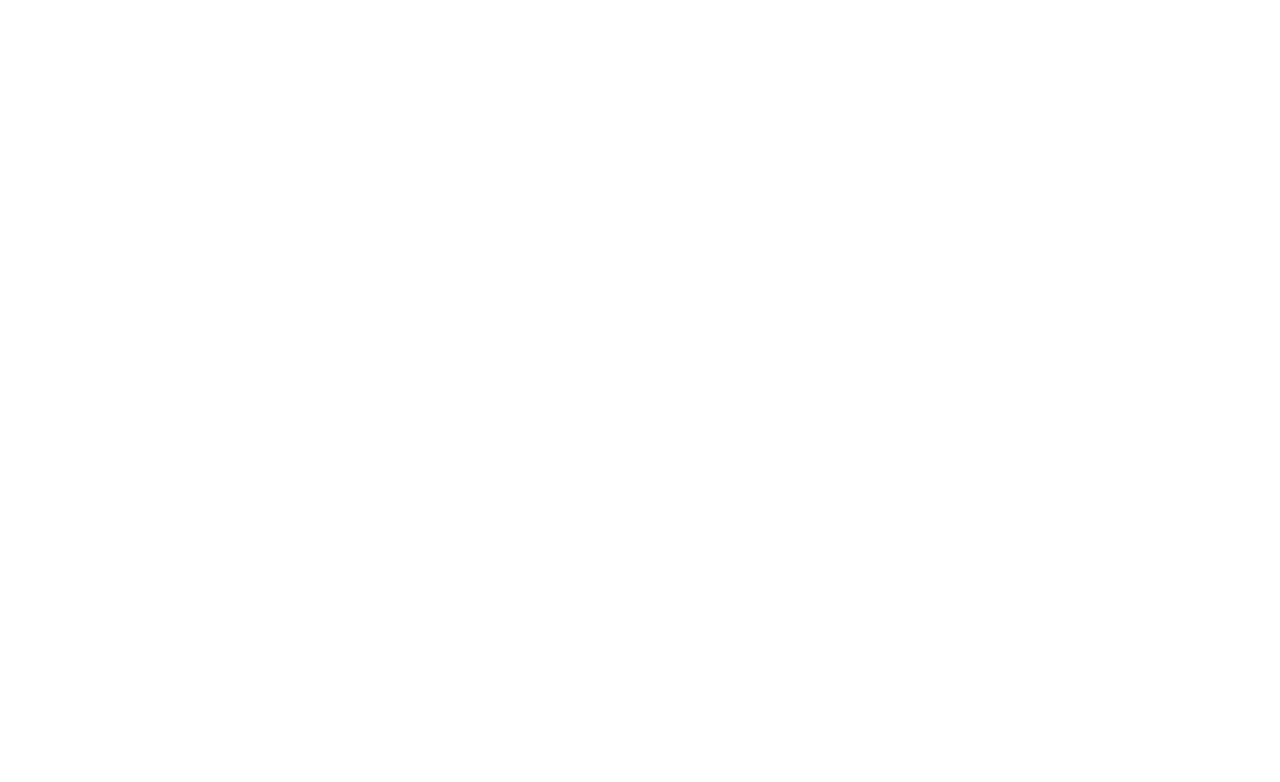
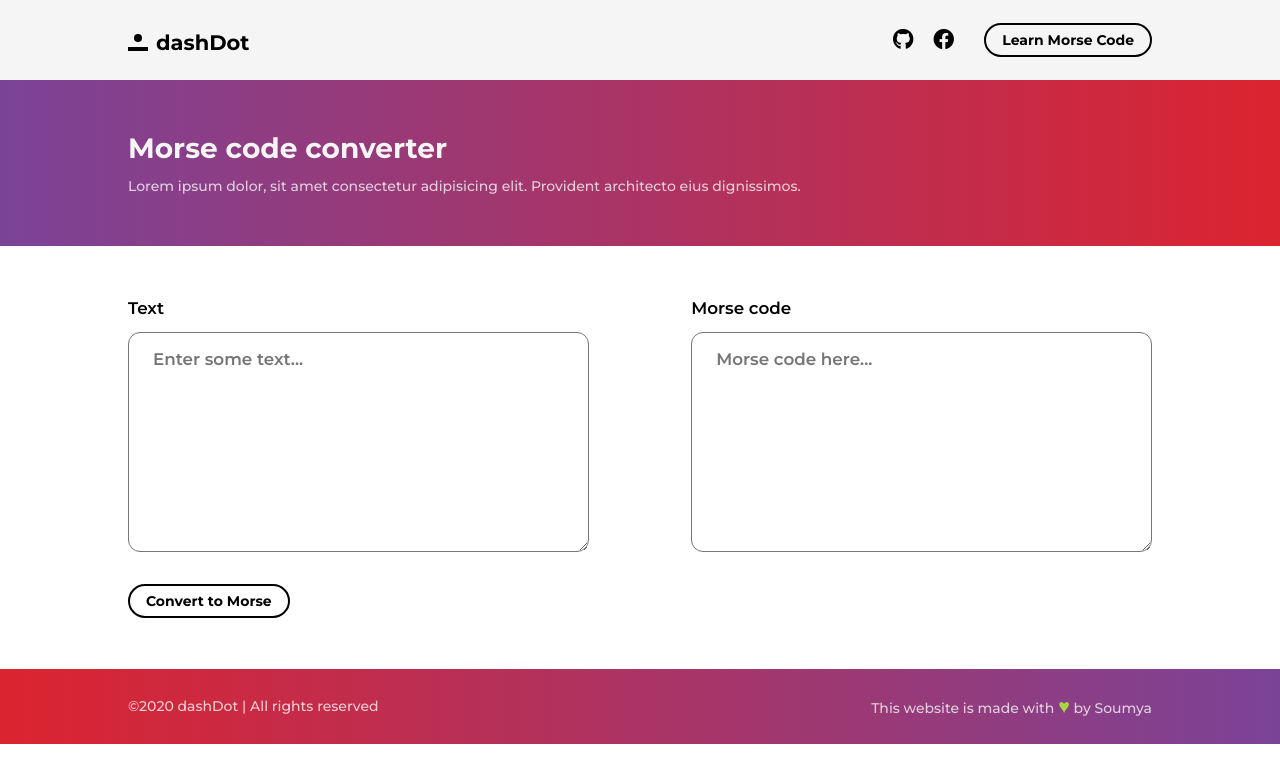
Before and after one commit to Soumya-Dey/Morse_code_converter, a plain HTML site: page index.html in a window 1280 px wide. Drawn offline with Linux system fonts and the light colour scheme.

Commit message:
basic functionality implemented

```diff
--- /dev/null
+++ b/css/style.css
@@ -0,0 +1,307 @@
+* {
+  padding: 0;
+  margin: 0;
+  -webkit-box-sizing: border-box;
+          box-sizing: border-box;
+  font-size: 14px;
+  font-family: 'Montserrat', sans-serif;
+}
+
+.navbar {
+  padding: 0 10%;
+  background-color: whitesmoke;
+  width: 100%;
+  height: 80px;
+  display: -webkit-box;
+  display: -ms-flexbox;
+  display: flex;
+  -webkit-box-pack: justify;
+      -ms-flex-pack: justify;
+          justify-content: space-between;
+  -webkit-box-align: center;
+      -ms-flex-align: center;
+          align-items: center;
+}
+
+@-webkit-keyframes logo_animation_1 {
+  to {
+    -webkit-transform: translate(-22px, 12px);
+            transform: translate(-22px, 12px);
+  }
+  from {
+    -webkit-transform: translate(-22px, 18px);
+            transform: translate(-22px, 18px);
+  }
+}
+
+@keyframes logo_animation_1 {
+  to {
+    -webkit-transform: translate(-22px, 12px);
+            transform: translate(-22px, 12px);
+  }
+  from {
+    -webkit-transform: translate(-22px, 18px);
+            transform: translate(-22px, 18px);
+  }
+}
+
+@-webkit-keyframes logo_animation_2 {
+  to {
+    -webkit-transform: translate(-28px, -8px);
+            transform: translate(-28px, -8px);
+  }
+  from {
+    -webkit-transform: translate(-28px, -7px);
+            transform: translate(-28px, -7px);
+  }
+}
+
+@keyframes logo_animation_2 {
+  to {
+    -webkit-transform: translate(-28px, -8px);
+            transform: translate(-28px, -8px);
+  }
+  from {
+    -webkit-transform: translate(-28px, -7px);
+            transform: translate(-28px, -7px);
+  }
+}
+
+.navbar .logo {
+  font-size: 1.5em;
+  font-weight: 700;
+  padding-left: 28px;
+}
+
+.navbar .logo:hover {
+  cursor: pointer;
+}
+
+.navbar .logo::before {
+  content: '';
+  display: block;
+  width: 8px;
+  height: 8px;
+  background-color: black;
+  border-radius: 50%;
+  -webkit-transform: translate(-22px, 12px);
+          transform: translate(-22px, 12px);
+  -webkit-transition: all 0.2s ease;
+  transition: all 0.2s ease;
+}
+
+.navbar .logo::after {
+  content: '';
+  display: block;
+  width: 20px;
+  height: 4px;
+  background-color: black;
+  -webkit-transform: translate(-28px, -8px);
+          transform: translate(-28px, -8px);
+  -webkit-transition: all 0.2s ease;
+  transition: all 0.2s ease;
+}
+
+.navbar .logo:hover::before {
+  -webkit-animation: logo_animation_1 .3s infinite alternate ease;
+          animation: logo_animation_1 .3s infinite alternate ease;
+}
+
+.navbar .logo:hover::after {
+  -webkit-animation: logo_animation_2 .3s .2s infinite alternate ease;
+          animation: logo_animation_2 .3s .2s infinite alternate ease;
+}
+
+.navbar .links {
+  display: -webkit-box;
+  display: -ms-flexbox;
+  display: flex;
+  -webkit-box-pack: end;
+      -ms-flex-pack: end;
+          justify-content: flex-end;
+  -webkit-box-align: center;
+      -ms-flex-align: center;
+          align-items: center;
+  width: 30%;
+}
+
+.navbar .links .link {
+  list-style: none;
+  display: -webkit-box;
+  display: -ms-flexbox;
+  display: flex;
+  margin-right: 20px;
+  cursor: pointer;
+}
+
+.navbar .links .link a {
+  color: black;
+}
+
+.navbar .links .link .link_img {
+  -webkit-transition: all 0.2s ease;
+  transition: all 0.2s ease;
+}
+
+.navbar .links .link .link_img i {
+  font-size: 1.5em;
+}
+
+.navbar .links .link .link_btn {
+  padding: 6px 16px;
+  margin-left: 10px;
+  background-color: transparent;
+  color: black;
+  border: 2.4px solid black;
+  border-radius: 20px;
+  font-weight: 700;
+  cursor: pointer;
+  -webkit-transition: all 0.3s ease;
+  transition: all 0.3s ease;
+  white-space: nowrap;
+}
+
+.navbar .links .link .link_btn:hover {
+  background-color: black;
+  color: whitesmoke;
+  -webkit-transform: translateY(2px);
+          transform: translateY(2px);
+}
+
+.navbar .links .link .link_btn:focus {
+  outline: none;
+}
+
+.navbar .links .link:hover .link_img {
+  -webkit-transform: translateY(2px);
+          transform: translateY(2px);
+}
+
+.navbar .links .link:nth-child(3) {
+  margin-right: 0;
+}
+
+.container {
+  padding: 4% 10%;
+  width: 100%;
+}
+
+.hero {
+  background: #7b4397;
+  background: -webkit-gradient(linear, left top, right top, from(#7b4397), to(#dc2430));
+  background: linear-gradient(to right, #7b4397, #dc2430);
+}
+
+.hero .hero_heading {
+  font-size: 2em;
+  font-weight: 700;
+  color: whitesmoke;
+  margin-bottom: 12px;
+}
+
+.hero .hero_text {
+  font-size: 1em;
+  font-weight: 400;
+  color: whitesmoke;
+  opacity: 0.8;
+}
+
+.converter {
+  display: -ms-grid;
+  display: grid;
+  -ms-grid-columns: (1fr)[2];
+      grid-template-columns: repeat(2, 1fr);
+  grid-gap: 10%;
+  position: relative;
+}
+
+.converter .label_text {
+  font-size: 1.2em;
+  font-weight: 600;
+  margin-bottom: 14px;
+}
+
+.converter textarea {
+  padding: 16px 24px;
+  height: 220px;
+  margin-bottom: 32px;
+  resize: vertical;
+  border-radius: 12px;
+  -webkit-transition: all 0.2s ease;
+  transition: all 0.2s ease;
+  font-size: 1.2em;
+  font-weight: 600;
+}
+
+.converter textarea:focus {
+  outline: none;
+  border: 1.2px solid black;
+}
+
+.converter .convert_btn {
+  padding: 6px 16px;
+  -ms-flex-item-align: start;
+      align-self: flex-start;
+  background-color: transparent;
+  color: black;
+  border: 2.4px solid black;
+  border-radius: 20px;
+  font-weight: 700;
+  cursor: pointer;
+  -webkit-transition: all 0.3s ease;
+  transition: all 0.3s ease;
+  white-space: nowrap;
+}
+
+.converter .convert_btn:hover {
+  background-color: black;
+  color: whitesmoke;
+  -webkit-transform: translateY(2px);
+          transform: translateY(2px);
+}
+
+.converter .convert_btn:focus {
+  outline: none;
+}
+
+.converter .input_container,
+.converter .output_container {
+  display: -webkit-box;
+  display: -ms-flexbox;
+  display: flex;
+  -webkit-box-orient: vertical;
+  -webkit-box-direction: normal;
+      -ms-flex-direction: column;
+          flex-direction: column;
+  -webkit-box-pack: start;
+      -ms-flex-pack: start;
+          justify-content: start;
+}
+
+.footer {
+  padding: 2% 10%;
+  background: #7b4397;
+  background: -webkit-gradient(linear, right top, left top, from(#7b4397), to(#dc2430));
+  background: linear-gradient(to left, #7b4397, #dc2430);
+  color: whitesmoke;
+  display: -webkit-box;
+  display: -ms-flexbox;
+  display: flex;
+  -webkit-box-pack: justify;
+      -ms-flex-pack: justify;
+          justify-content: space-between;
+  -webkit-box-align: center;
+      -ms-flex-align: center;
+          align-items: center;
+  width: 100%;
+}
+
+.footer .copyright-text, .footer .love-text {
+  opacity: 0.8;
+}
+
+.footer .love-text span {
+  color: greenyellow;
+  font-size: 1.4em;
+}
+/*# sourceMappingURL=style.css.map */
--- a/index.html
+++ b/index.html
@@ -1,11 +1,74 @@
 <!DOCTYPE html>
 <html lang="en">
+
 <head>
     <meta charset="UTF-8">
     <meta name="viewport" content="width=device-width, initial-scale=1.0">
     <title>Document</title>
+
+    <link href="https://fonts.googleapis.com/css?family=Montserrat:500,600,700&display=swap" rel="stylesheet">
+    <link rel="stylesheet" href="https://cdnjs.cloudflare.com/ajax/libs/font-awesome/5.12.1/css/all.min.css" />
+    <link rel="stylesheet" href="./css/style.css">
 </head>
+
 <body>
-    <script src="./morse.js"></script>
+    <nav class="navbar">
+        <div class="logo">dashDot</div>
+
+        <ul class="links">
+            <li class="link github_link">
+                <a href="https://github.com/Soumya-Dey/Morse_code_converter" target="_blank">
+                    <div class="link_img"><i class="fab fa-github"></i></div>
+                </a>
+            </li>
+            <li class="link facebook_link">
+                <a href="https://www.facebook.com/soumya.dey.39948" target="_blank">
+                    <div class="link_img"><i class="fab fa-facebook"></i></div>
+                </a>
+            </li>
+            <!-- <li class="link instagram_link">
+                <a href="https://www.instagram.com/soumya_sl/" target="_blank">
+                    <div class="link_img"><i class="fab fa-instagram"></i></div>
+                </a>
+            </li> -->
+            <li class="link know_more_link">
+                <a href="https://morse.withgoogle.com/learn/" target="_blank" class="morse_link">
+                    <button class="link_btn">Learn Morse Code</button>
+                </a>
+            </li>
+        </ul>
+    </nav>
+
+    <div class="container hero">
+        <h1 class="hero_heading">Morse code converter</h1>
+        <p class="hero_text">Lorem ipsum dolor, sit amet consectetur adipisicing elit. Provident architecto eius
+            dignissimos.</p>
+    </div>
+
+    <div class="container converter">
+        <div class="input_container">
+            <label for="text_input" class="input_label label_text">Text</label>
+            <textarea type="text" id="text_input" name="text_input" placeholder="Enter some text..."></textarea>
+            <button type="submit" class="convert_btn">Convert to Morse</button>
+        </div>
+
+        <div class="output_container">
+            <label for="morse_output" class="output_label label_text">Morse code</label>
+            <textarea type="text" id="morse_output" name="morse_output" placeholder="Morse code here..."
+                readonly></textarea>
+        </div>
+    </div>
+
+    <div class="footer">
+        <p class="copyright-text">
+            &copy;2020 dashDot | All rights reserved
+        </p>
+        <p class="love-text">
+            This website is made with <span>&hearts;</span> by Soumya
+        </p>
+    </div>
+
+    <script src="./js/morse.js"></script>
 </body>
+
 </html>
--- a/morse.js
+++ b/js/morse.js
@@ -50,23 +50,17 @@ const decodeMorse = (morse_code) => {
 
 
 
+const inputArea = document.querySelector('textarea[name="text_input"]');
+const outputArea = document.querySelector('textarea[name="morse_output"]');
+const submitBtn = document.querySelector('.convert_btn');
 
+submitBtn.addEventListener('click', () => {
+    const inputText = inputArea.value.toUpperCase();
 
-
-
-
-
-
-
-
-
-
-// ------------------------------------------------------------------------------------------------------------------------------------------------
-//  TESTING
-// ------------------------------------------------------------------------------------------------------------------------------------------------
-
-// window.m = morseToEng;
-// window.addEventListener('load', () => {
-//     console.log(encodeMorse('HEY JUDE'));
-//     console.log(decodeMorse('.... . -.--   .--- ..- -.. .'));
-// });
+    if(inputText){
+        outputArea.textContent = encodeMorse(inputText.trim());
+    }
+    else{
+        outputArea.textContent = '';
+    }
+});
```
Also changed, not shown: 1 other file.
